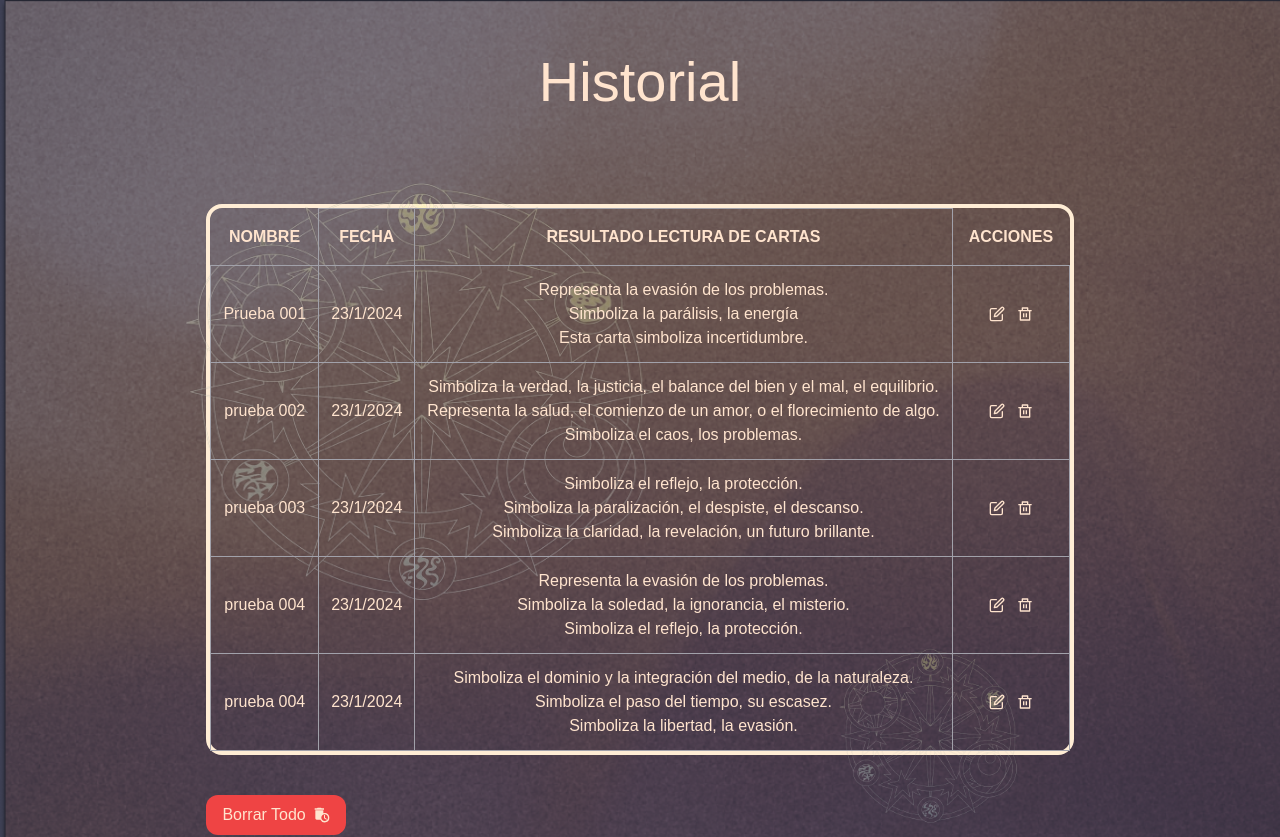
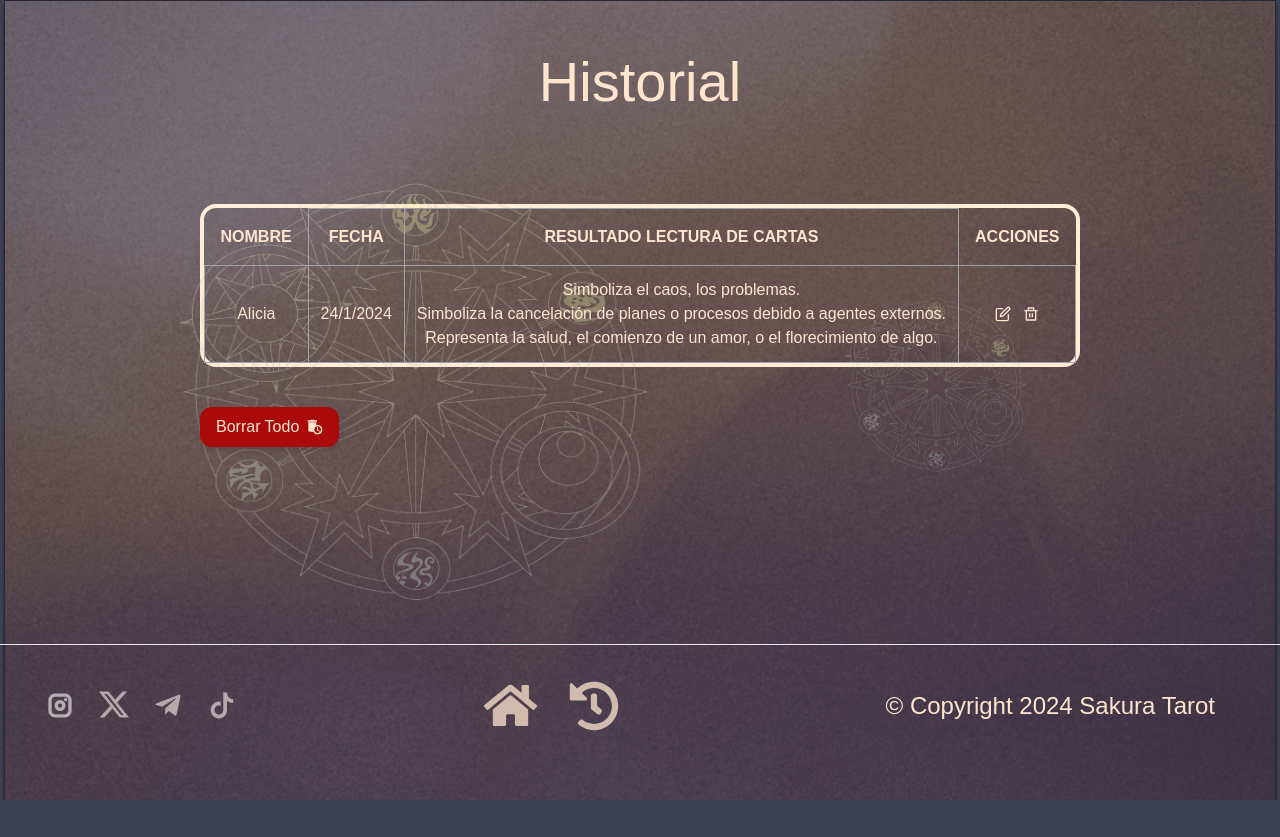
Before and after one commit to jfpaes6453/sakura-cards, a Next.js app: page /results-history in a window 1280 px wide. Shown: the top 837 px of the page. After the commit the page ends 800 px from the top, so only its background shows below. Built offline with nearby package versions, Linux system fonts and the light colour scheme; data requests are answered from the project's data file; a web font is replaced by a local one.

Commit message:
fileJson change

```diff
--- a/src/app/components/RedirectIconSet/RedirectIconSet.jsx
+++ b/src/app/components/RedirectIconSet/RedirectIconSet.jsx
@@ -2,9 +2,15 @@
 import { FaHome, FaHistory } from "react-icons/fa";
 import Link from "next/link"
 import { useRouter } from "next/navigation";
+import { useEffect } from "react";
 
 const RedirectIconSet = () => {
     const router = useRouter()
+    const handleRefresth =()=>{
+        router.refresh()
+    }
+
+
 
     return (
         <section className="flex items-center gap-8 text-4xl">
@@ -12,7 +18,7 @@ const RedirectIconSet = () => {
                 <FaHome className="h-[53px] w-[53px] opacity-75"/>
             </Link>
             <Link href="/results-history">
-                <FaHistory className="h-[50px] w-[50px] opacity-75"/>
+                <FaHistory className="h-[50px] w-[50px] opacity-75" onClick={handleRefresth}/>
             </Link>
         </section>
     )
--- a/src/app/components/TableComponents/DeleteHistory.jsx
+++ b/src/app/components/TableComponents/DeleteHistory.jsx
@@ -14,7 +14,7 @@ const DeleteHistory = () => {
     }
 
     return (
-        <button onClick={handleDeleteAllHistory} className="bg-red-500 mx-8 flex flex-row items-center gap-x-2 text-font-color relative z-20 py-2 px-4 rounded-xl hover:bg-red-600 focus:outline-none focus:shadow-outline-red active:bg-red-700">
+        <button onClick={handleDeleteAllHistory} className="bg-[#AA0A0A] mx-8 flex flex-row items-center gap-x-2 text-font-color relative z-20 py-2 px-4 rounded-xl hover:bg-red-700 hover:border-rose-500  shadow-md focus:outline-none focus:shadow-outline-red active:bg-red-700">
             Borrar Todo <MdAutoDelete className="text-font-color"/>
         </button>
     )
--- a/src/data/data.json
+++ b/src/data/data.json
@@ -1,88 +1,45 @@
 {
   "users": [
     {
-      "id": "3e502ad3-4ea3-4e59-ac7c-66bdcf48c79e",
-      "date": "23/1/2024",
-      "username": "Prueba 001",
+      "id": "47232748-46d5-4193-ab56-a75addacff59",
+      "date": "24/1/2024",
+      "username": "Alicia",
       "results": [
         {
-          "id": "7",
-          "cardNumber": 7,
-          "spanishName": "Salto",
-          "englishName": "The Jump",
-          "kanji": "跳",
-          "Rōmaji": "Odo",
-          "appeardManga": "1",
-          "appeardAnime": "5",
-          "clowCard": "https://i.ibb.co/BfJYRBK/Salto.jpg",
-          "sakuraCard": "https://i.ibb.co/QdT7ZjS/Salto-Sakura.jpg",
+          "id": "17",
+          "cardNumber": 17,
+          "spanishName": "Tormenta",
+          "englishName": "The Storm",
+          "kanji": "嵐",
+          "Rōmaji": "Arashi",
+          "appeardManga": "",
+          "appeardAnime": "15",
+          "clowCard": "https://i.ibb.co/qW0ZdhR/Tormenta.jpg",
+          "sakuraCard": "https://i.ibb.co/CKKCGQj/Tormenta-Sakura.jpg",
           "cardsReverse": {
             "clowReverse": "https://i.ibb.co/LJSmQ4f/Reverso-Clow.jpg",
             "sakuraReverse": "https://i.ibb.co/XxrvMJ2/Reverso-Sakura.jpg"
           },
-          "meaning": " Representa la evasión de los problemas.",
+          "meaning": "Simboliza el caos, los problemas.",
           "__v": 0
         },
         {
-          "id": "10",
-          "cardNumber": 10,
-          "spanishName": "Trueno",
-          "englishName": "The Thunder",
-          "kanji": "雷",
-          "Rōmaji": "Kaminari",
-          "appeardManga": "10",
-          "appeardAnime": "8",
-          "clowCard": "https://i.ibb.co/41jrxGB/Trueno.jpg",
-          "sakuraCard": "https://i.ibb.co/1LvxQsH/Trueno-Sakura.jpg",
+          "id": "5",
+          "cardNumber": 5,
+          "spanishName": "Lluvia",
+          "englishName": "The Rain",
+          "kanji": "雨",
+          "Rōmaji": "Ame",
+          "appeardManga": "",
+          "appeardAnime": "4",
+          "clowCard": "https://i.ibb.co/ryfdTjL/Lluvia.jpg",
+          "sakuraCard": "https://i.ibb.co/YBxFKBt/Lluvia-Sakura.jpg",
           "cardsReverse": {
             "clowReverse": "https://i.ibb.co/LJSmQ4f/Reverso-Clow.jpg",
             "sakuraReverse": "https://i.ibb.co/XxrvMJ2/Reverso-Sakura.jpg"
           },
-          "meaning": "Simboliza la parálisis, la energía",
+          "meaning": "Simboliza la cancelación de planes o procesos debido a agentes externos.",
           "__v": 0
-        },
-        {
-          "id": "46",
-          "cardNumber": 46,
-          "spanishName": "Nube",
-          "englishName": "The Cloud",
-          "kanji": "雲",
-          "Rōmaji": "Kumo",
-          "appeardManga": "",
-          "appeardAnime": "39",
-          "clowCard": "https://i.ibb.co/YydjPX0/Nube.jpg",
-          "sakuraCard": "https://i.ibb.co/wh7w3kG/Nube-Sakura.jpg",
-          "meaning": "Esta carta simboliza incertidumbre.",
-          "__v": 0,
-          "cardsReverse": {
-            "clowReverse": "https://i.ibb.co/LJSmQ4f/Reverso-Clow.jpg",
-            "sakuraReverse": "https://i.ibb.co/XxrvMJ2/Reverso-Sakura.jpg"
-          }
-        }
-      ]
-    },
-    {
-      "id": "7a37c6fe-5162-4d9d-9e3c-e2aeccec40b6",
-      "date": "23/1/2024",
-      "username": "prueba 002",
-      "results": [
-        {
-          "id": "41",
-          "cardNumber": 41,
-          "spanishName": "Equilibrio",
-          "englishName": "The Libra",
-          "kanji": "秤",
-          "Rōmaji": "Hakari",
-          "appeardManga": "",
-          "appeardAnime": "35/36",
-          "clowCard": "https://i.ibb.co/hySQgHY/Equilibrio.jpg",
-          "sakuraCard": "https://i.ibb.co/vJ319Jt/Equilibrio-Sakura.jpg",
-          "meaning": "Simboliza la verdad, la justicia, el balance del bien y el mal, el equilibrio.",
-          "__v": 0,
-          "cardsReverse": {
-            "clowReverse": "https://i.ibb.co/LJSmQ4f/Reverso-Clow.jpg",
-            "sakuraReverse": "https://i.ibb.co/XxrvMJ2/Reverso-Sakura.jpg"
-          }
         },
         {
           "id": "12",
@@ -101,207 +58,6 @@
           },
           "meaning": " Representa la salud, el comienzo de un amor, o el florecimiento de algo.",
           "__v": 0
-        },
-        {
-          "id": "17",
-          "cardNumber": 17,
-          "spanishName": "Tormenta",
-          "englishName": "The Storm",
-          "kanji": "嵐",
-          "Rōmaji": "Arashi",
-          "appeardManga": "",
-          "appeardAnime": "15",
-          "clowCard": "https://i.ibb.co/qW0ZdhR/Tormenta.jpg",
-          "sakuraCard": "https://i.ibb.co/CKKCGQj/Tormenta-Sakura.jpg",
-          "cardsReverse": {
-            "clowReverse": "https://i.ibb.co/LJSmQ4f/Reverso-Clow.jpg",
-            "sakuraReverse": "https://i.ibb.co/XxrvMJ2/Reverso-Sakura.jpg"
-          },
-          "meaning": "Simboliza el caos, los problemas.",
-          "__v": 0
-        }
-      ]
-    },
-    {
-      "id": "4795c6c1-af32-44ba-887f-6605bbb1f200",
-      "date": "23/1/2024",
-      "username": "prueba 003",
-      "results": [
-        {
-          "id": "27",
-          "cardNumber": 27,
-          "spanishName": "Espejo",
-          "englishName": "The Mirror",
-          "kanji": "鏡",
-          "Rōmaji": "Kagami",
-          "appeardManga": "12",
-          "appeardAnime": "25",
-          "clowCard": "https://i.ibb.co/k6YjCg9/Espejo.jpg",
-          "sakuraCard": "https://i.ibb.co/55bYWJy/Espejo-Sakura.jpg",
-          "cardsReverse": {
-            "clowReverse": "https://i.ibb.co/LJSmQ4f/Reverso-Clow.jpg",
-            "sakuraReverse": "https://i.ibb.co/XxrvMJ2/Reverso-Sakura.jpg"
-          },
-          "meaning": " Simboliza el reflejo, la protección.",
-          "__v": 0
-        },
-        {
-          "id": "24",
-          "cardNumber": 24,
-          "spanishName": "Dormir",
-          "englishName": "The Sleep",
-          "kanji": "眠",
-          "Rōmaji": "Nemuri",
-          "appeardManga": "",
-          "appeardAnime": "22",
-          "clowCard": "https://i.ibb.co/pwNB8mJ/Dormir.jpg",
-          "sakuraCard": "https://i.ibb.co/rGgQfZp/Dormir-Sakura.jpg",
-          "cardsReverse": {
-            "clowReverse": "https://i.ibb.co/LJSmQ4f/Reverso-Clow.jpg",
-            "sakuraReverse": "https://i.ibb.co/XxrvMJ2/Reverso-Sakura.jpg"
-          },
-          "meaning": "Simboliza la paralización, el despiste, el descanso.",
-          "__v": 0
-        },
-        {
-          "id": "50",
-          "cardNumber": 50,
-          "spanishName": "Luz",
-          "englishName": "The Light",
-          "kanji": "光",
-          "Rōmaji": "Hikari",
-          "appeardManga": "21",
-          "appeardAnime": "42",
-          "clowCard": "https://i.ibb.co/CvvsjCJ/Luz.jpg",
-          "sakuraCard": "https://i.ibb.co/fp4CYWd/Luz-Sakura.jpg",
-          "meaning": "Simboliza la claridad, la revelación, un futuro brillante.",
-          "__v": 0,
-          "cardsReverse": {
-            "clowReverse": "https://i.ibb.co/LJSmQ4f/Reverso-Clow.jpg",
-            "sakuraReverse": "https://i.ibb.co/XxrvMJ2/Reverso-Sakura.jpg"
-          }
-        }
-      ]
-    },
-    {
-      "id": "070023b2-d408-46fd-84ec-73bdbfe532bf",
-      "date": "23/1/2024",
-      "username": "prueba 004",
-      "results": [
-        {
-          "id": "7",
-          "cardNumber": 7,
-          "spanishName": "Salto",
-          "englishName": "The Jump",
-          "kanji": "跳",
-          "Rōmaji": "Odo",
-          "appeardManga": "1",
-          "appeardAnime": "5",
-          "clowCard": "https://i.ibb.co/BfJYRBK/Salto.jpg",
-          "sakuraCard": "https://i.ibb.co/QdT7ZjS/Salto-Sakura.jpg",
-          "cardsReverse": {
-            "clowReverse": "https://i.ibb.co/LJSmQ4f/Reverso-Clow.jpg",
-            "sakuraReverse": "https://i.ibb.co/XxrvMJ2/Reverso-Sakura.jpg"
-          },
-          "meaning": " Representa la evasión de los problemas.",
-          "__v": 0
-        },
-        {
-          "id": "45",
-          "cardNumber": 45,
-          "spanishName": "Candado",
-          "englishName": "The Lock",
-          "kanji": "錠",
-          "Rōmaji": "Joe",
-          "appeardManga": "",
-          "appeardAnime": "38",
-          "clowCard": "https://i.ibb.co/1rMcDq9/Candado.jpg",
-          "sakuraCard": "https://i.ibb.co/tc0kMqW/Candado-Sakura.jpg",
-          "meaning": " Simboliza la soledad, la ignorancia, el misterio.",
-          "__v": 0,
-          "cardsReverse": {
-            "clowReverse": "https://i.ibb.co/LJSmQ4f/Reverso-Clow.jpg",
-            "sakuraReverse": "https://i.ibb.co/XxrvMJ2/Reverso-Sakura.jpg"
-          }
-        },
-        {
-          "id": "27",
-          "cardNumber": 27,
-          "spanishName": "Espejo",
-          "englishName": "The Mirror",
-          "kanji": "鏡",
-          "Rōmaji": "Kagami",
-          "appeardManga": "12",
-          "appeardAnime": "25",
-          "clowCard": "https://i.ibb.co/k6YjCg9/Espejo.jpg",
-          "sakuraCard": "https://i.ibb.co/55bYWJy/Espejo-Sakura.jpg",
-          "cardsReverse": {
-            "clowReverse": "https://i.ibb.co/LJSmQ4f/Reverso-Clow.jpg",
-            "sakuraReverse": "https://i.ibb.co/XxrvMJ2/Reverso-Sakura.jpg"
-          },
-          "meaning": " Simboliza el reflejo, la protección.",
-          "__v": 0
-        }
-      ]
-    },
-    {
-      "id": "288b3606-83f2-40c2-bd64-c126b1e26c08",
-      "date": "23/1/2024",
-      "username": "prueba 004",
-      "results": [
-        {
-          "id": "6",
-          "cardNumber": 6,
-          "spanishName": "Bosque",
-          "englishName": "The Wood",
-          "kanji": "樹",
-          "Rōmaji": "Ki",
-          "appeardManga": "1",
-          "appeardAnime": "4",
-          "clowCard": "https://i.ibb.co/17154Dk/Bosque.jpg",
-          "sakuraCard": "https://i.ibb.co/hYMDk2F/Bosque-Sakura.jpg",
-          "cardsReverse": {
-            "clowReverse": "https://i.ibb.co/LJSmQ4f/Reverso-Clow.jpg",
-            "sakuraReverse": "https://i.ibb.co/XxrvMJ2/Reverso-Sakura.jpg"
-          },
-          "meaning": "Simboliza el dominio y la integración del medio, de la naturaleza.",
-          "__v": 0
-        },
-        {
-          "id": "14",
-          "cardNumber": 14,
-          "spanishName": "Tiempo",
-          "englishName": "The Time",
-          "kanji": "時",
-          "Rōmaji": "Toki",
-          "appeardManga": "",
-          "appeardAnime": "12",
-          "clowCard": "https://i.ibb.co/nQjGfBQ/Tiempo.jpg",
-          "sakuraCard": "https://i.ibb.co/p4kcRMS/Tiempo-Sakura.jpg",
-          "cardsReverse": {
-            "clowReverse": "https://i.ibb.co/LJSmQ4f/Reverso-Clow.jpg",
-            "sakuraReverse": "https://i.ibb.co/XxrvMJ2/Reverso-Sakura.jpg"
-          },
-          "meaning": " Simboliza el paso del tiempo, su escasez.",
-          "__v": 0
-        },
-        {
-          "id": "2",
-          "cardNumber": 2,
-          "spanishName": "Vuelo",
-          "englishName": "The fly",
-          "kanji": "翔",
-          "Rōmaji": "Shō",
-          "appeardManga": "2",
-          "appeardAnime": "1",
-          "clowCard": "https://i.ibb.co/nkySYwk/Vuelo.jpg",
-          "sakuraCard": "https://i.ibb.co/ry15JSV/Vuelo-Sakura.jpg",
-          "cardsReverse": {
-            "clowReverse": "https://i.ibb.co/LJSmQ4f/Reverso-Clow.jpg",
-            "sakuraReverse": "https://i.ibb.co/XxrvMJ2/Reverso-Sakura.jpg"
-          },
-          "meaning": "Simboliza la libertad, la evasión.",
-          "__v": 0
         }
       ]
     }
```
Also changed, not shown: src/app/components/TableComponents/Table.jsx (indentation only), src/app/components/TableComponents/TableComponent.jsx (indentation only).
